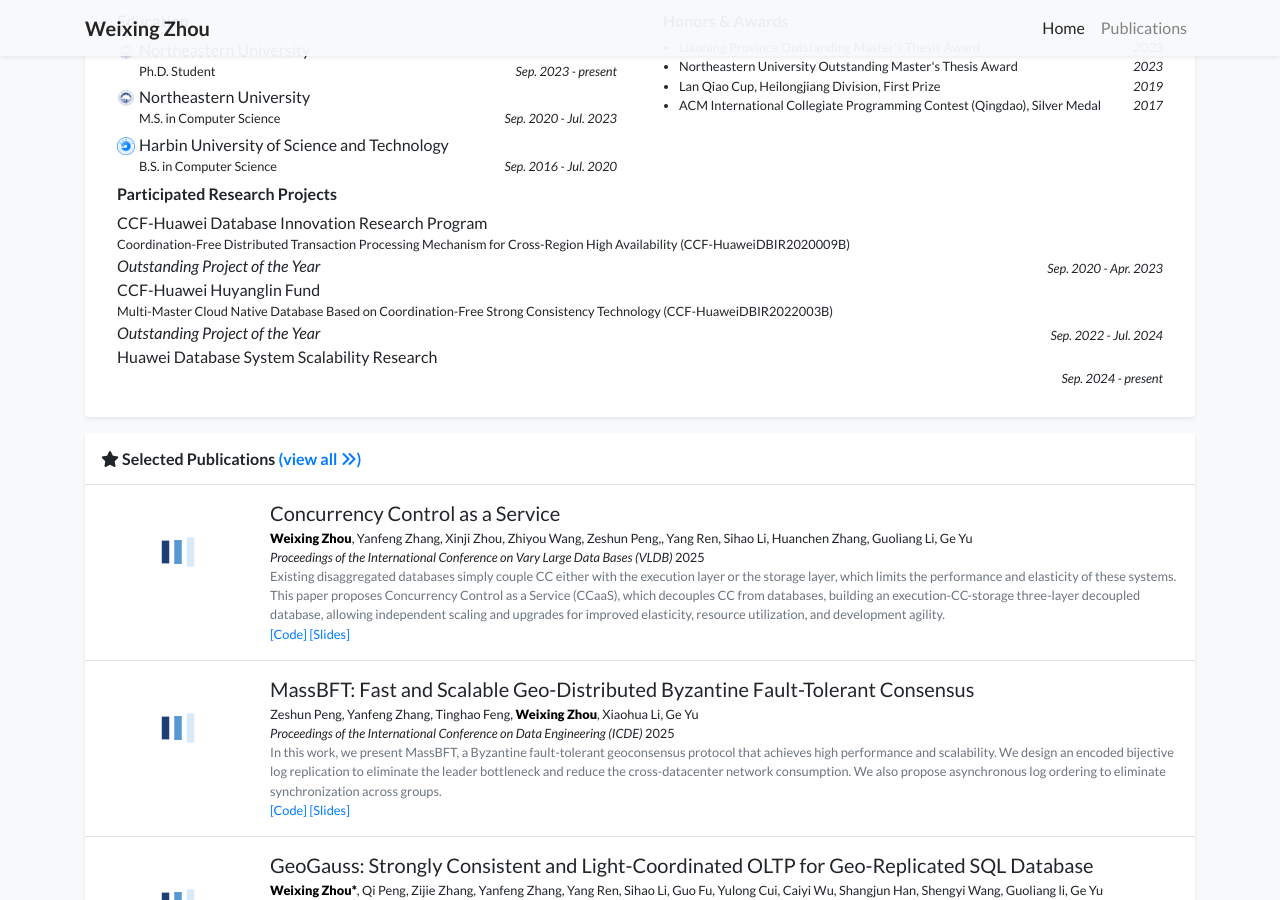
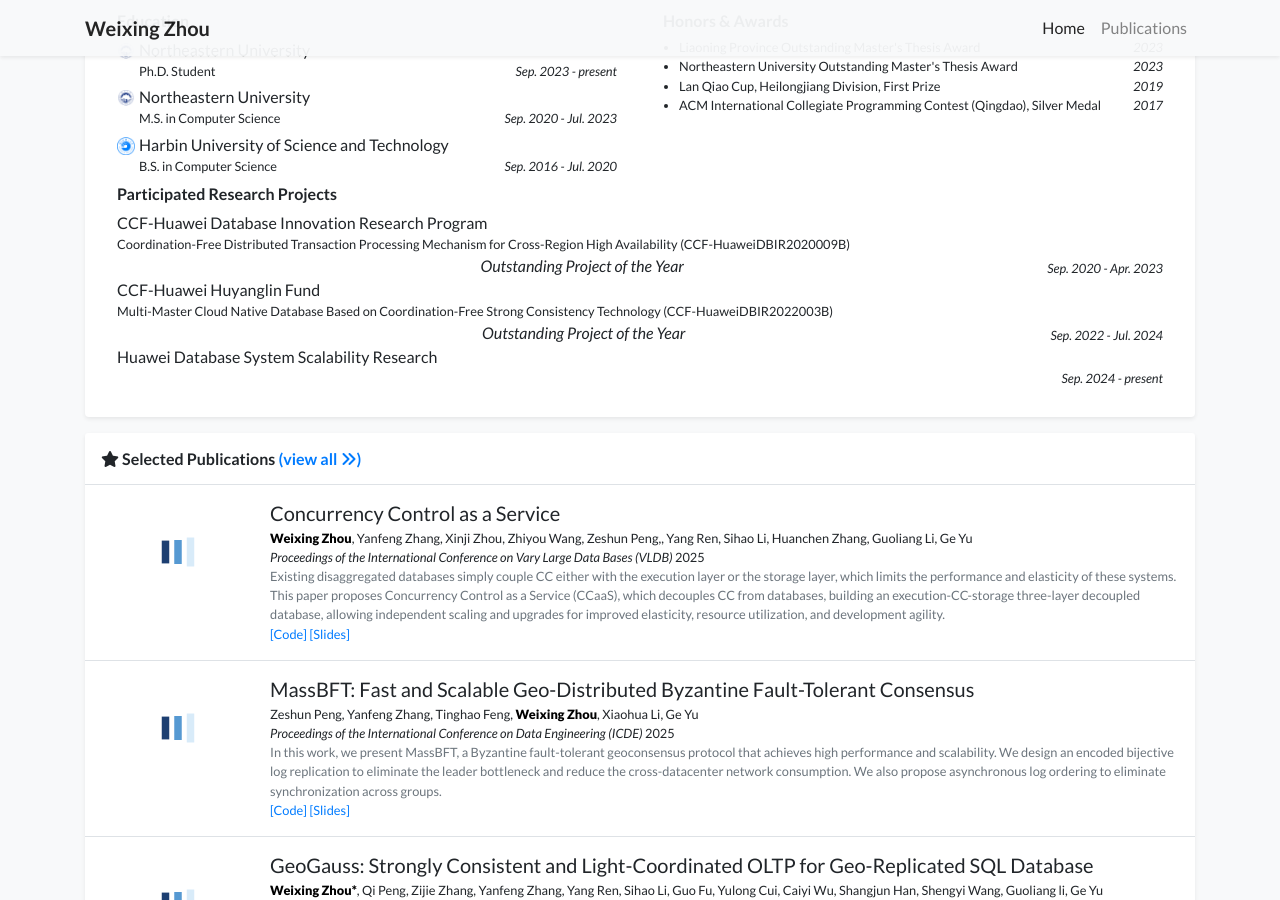
Before and after one commit to zhouwx0219/zhouwx0219.github.io, a Jekyll site: the page built from index.html, in a window 1280 px wide and 900 px high, scrolled down 622 px. Built offline with Jekyll 4.4.1, drawn with Linux system fonts in a browser that asks for light colours; nearby versions of some CDN libraries; a style sheet for code colours, icons or effects is not loaded.

Commit message:
try to correct the experience

```diff
--- a/_includes/widgets/experience_card.html
+++ b/_includes/widgets/experience_card.html
@@ -60,7 +60,7 @@
                                         <div  class="small d-flex">{{ item.detail }}</div>
                                     </div>
                                     <div class="d-flex flex-wrap align-items-center">
-                                        <div  class="d-flex mt-auto"><em>{{ item.award }}</em></div>
+                                        <div  class="d-flex ml-auto mt-auto"><em>{{ item.award }}</em></div>
                                         <div  class="small d-flex ml-auto mt-auto no-break"><em>{{ item.date }}</em></div>
                                     </div>
                                 </li>
```
